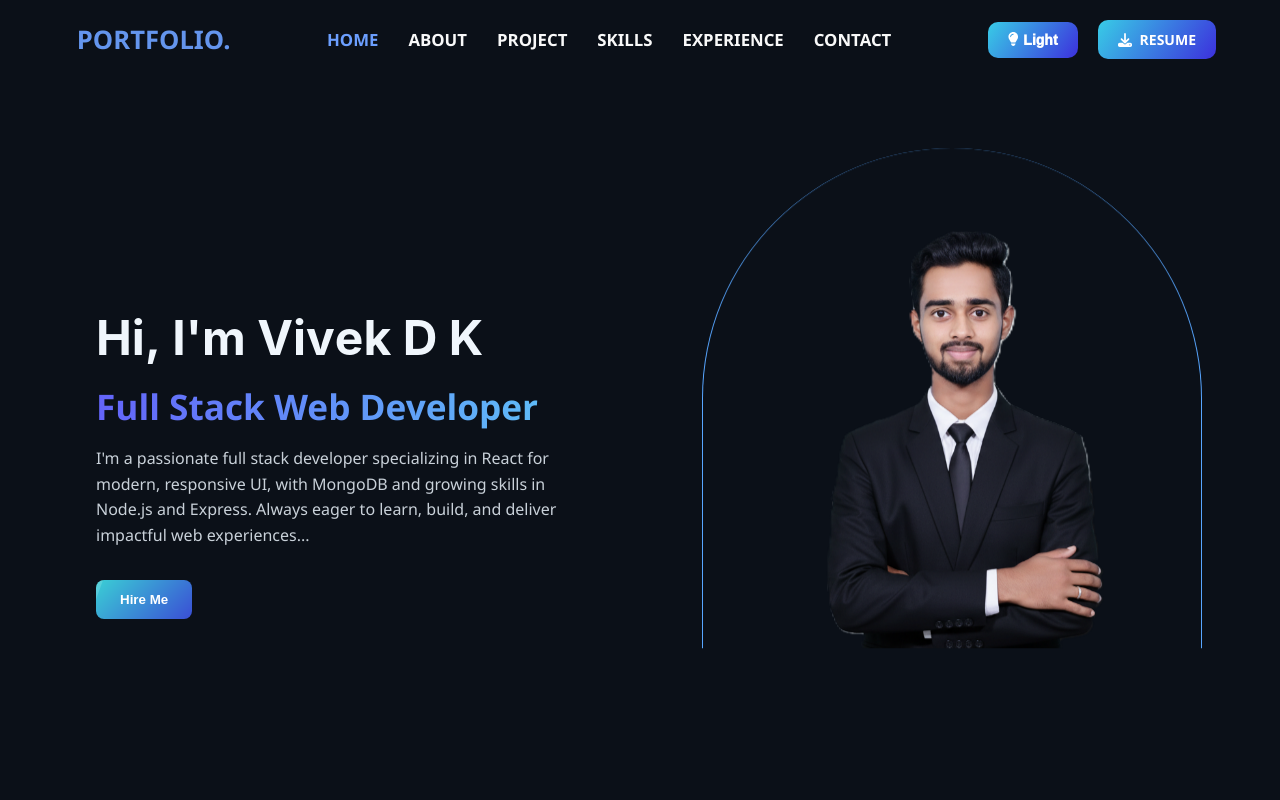
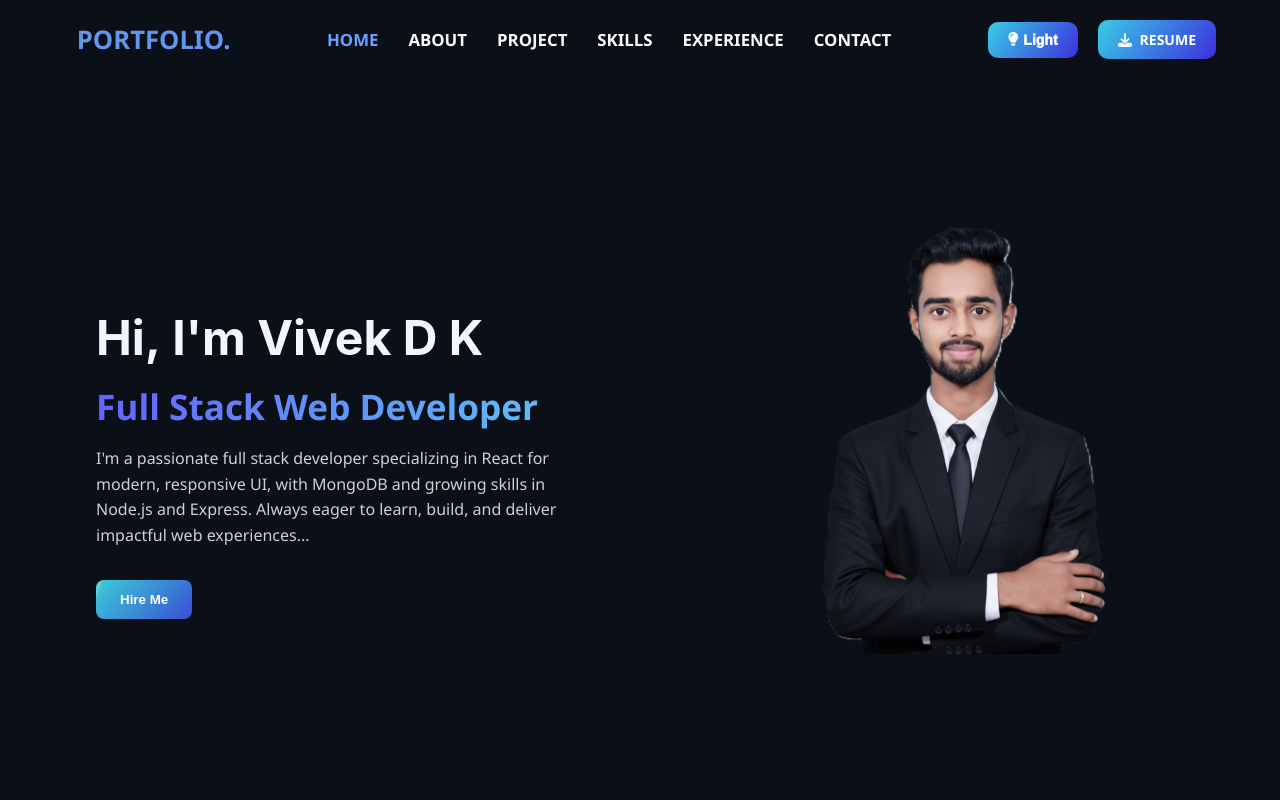
Before and after one commit to Vivek-DK/portfolio, a React (Vite) app: page / in a window 1280 px wide. Shown: the top 800 px of the page. Built offline with nearby package versions, Linux system fonts and the light colour scheme.

Commit message:
Adjust profile wrapper dimensions in Home.css
Updated width and height of profile wrapper.

```diff
--- a/src/Pages/Home/Home.css
+++ b/src/Pages/Home/Home.css
@@ -30,12 +30,8 @@ body {
 .profile-wrapper {
   position: relative;
   overflow: hidden;
-  border-right: 1px solid var(--accent-color);
-  border-left: 1px solid var(--accent-color);
-  border-top-left-radius: 50%;
-  border-top-right-radius: 50%;
-  width: clamp(220px, 40vw, 500px);
-  height: clamp(220px, 40vw, 500px);
+  width: clamp(220px, 40vw, 600px);
+  height: clamp(220px, 40vw, 600px);
   animation: float 4s ease-in-out infinite;
 }
 
```
